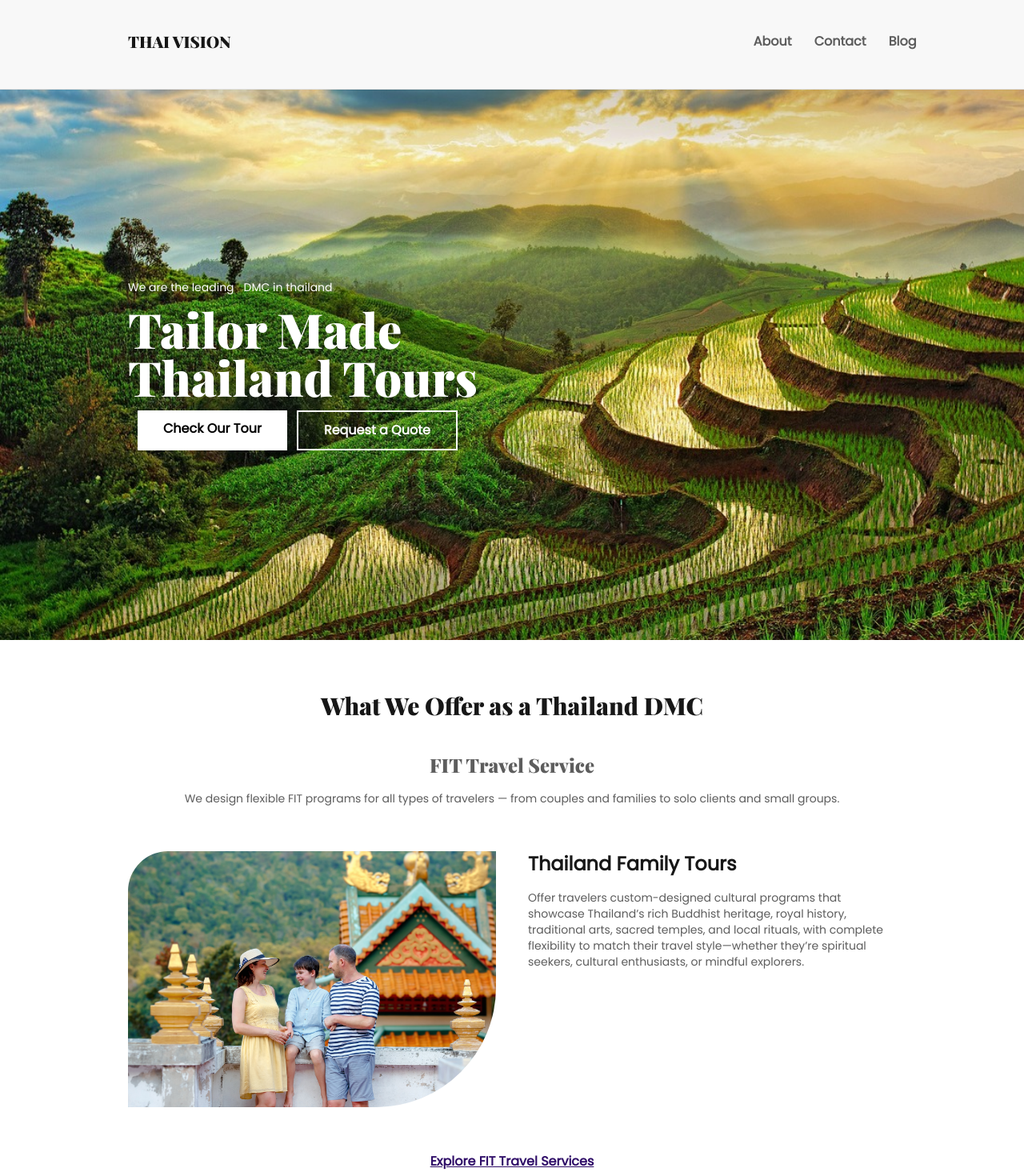
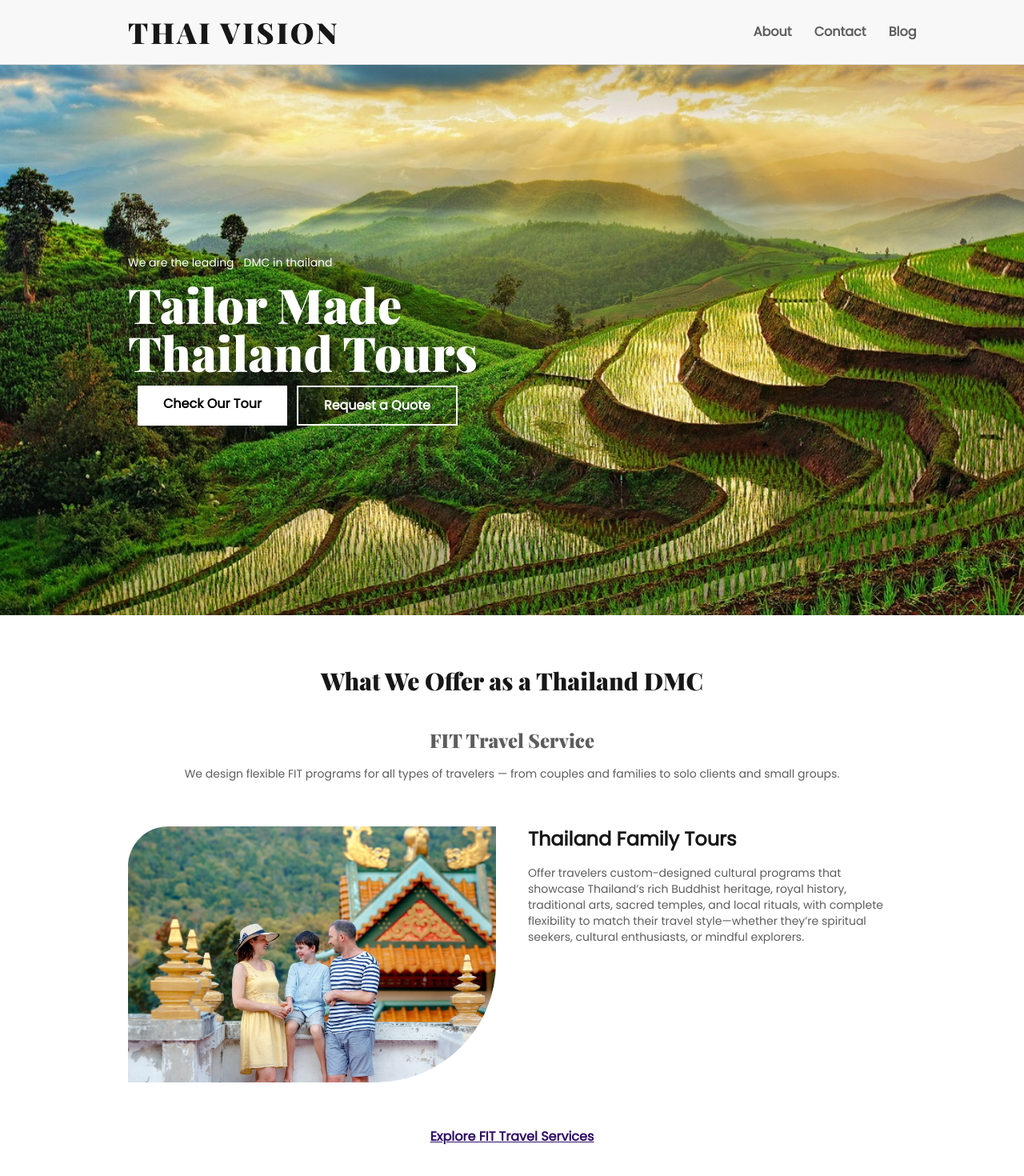
Before and after one commit to gokulkrishnakb/thai-vision, a Next.js app in the folder frontend/: page / in a window 1280 px wide. Shown: the top 1470 px of the page at 80% size. Built offline with nearby package versions, Linux system fonts and the light colour scheme.

Commit message:
added style to company name

```diff
--- a/frontend/src/app/globals.css
+++ b/frontend/src/app/globals.css
@@ -51,3 +51,35 @@ p {
   -ms-overflow-style: none;
   scrollbar-width: none;
 }
+.brand-title {
+  font-size: 36px;
+  font-weight: 900;
+  text-transform: uppercase;
+  letter-spacing: 3px;
+  display: flex;
+  align-items: center;
+  gap: 8px;
+  position: relative;
+}
+
+/* Icon styling */
+.brand-icon {
+  color: #1e3a8a; /* Dark blue */
+  filter: drop-shadow(1px 1px 3px rgba(0, 0, 50, 0.25));
+}
+
+/* THAI in Cinzel (luxury serif) */
+.brand-title .thai {
+  font-family: var(--font-cinzel), serif;
+  background: linear-gradient(90deg, #0f172a, #1e3a8a);
+  -webkit-background-clip: text;
+  -webkit-text-fill-color: transparent;
+  text-shadow: 1px 1px 6px rgba(0, 0, 50, 0.2);
+}
+
+/* VISION in Montserrat Alternates (modern sans-serif) */
+.brand-title .vision {
+  font-family: var(--font-montserrat-alt), sans-serif;
+  color: #1e3a8a;
+  text-shadow: 1px 1px 4px rgba(30, 58, 138, 0.35);
+}
--- a/frontend/src/app/layout.tsx
+++ b/frontend/src/app/layout.tsx
@@ -1,6 +1,20 @@
 import type { Metadata } from "next";
 import { Geist, Geist_Mono, Playfair_Display, Poppins } from "next/font/google";
 import "./globals.css";
+import { Cinzel, Montserrat_Alternates } from "next/font/google";
+
+const cinzel = Cinzel({
+  weight: ["700"],
+  subsets: ["latin"],
+  variable: "--font-cinzel",
+});
+
+const montserratAlt = Montserrat_Alternates({
+  weight: ["700"],
+  subsets: ["latin"],
+  variable: "--font-montserrat-alt",
+});
+
 
 const geistSans = Geist({
   variable: "--font-geist-sans",
--- a/frontend/src/components/shared/header.tsx
+++ b/frontend/src/components/shared/header.tsx
@@ -3,19 +3,21 @@ import React from "react";
 
 const HeaderComponent = () => {
   return (
-    <div className="shadow-xl/30 lg:h-[14vh] bg-navBgColor ">
-      <section className="py-3 h-full border-b border-appBorderColor">
+    <div className="shadow-xl/30  bg-navBgColor ">
+      <section className=" h-full border-b border-appBorderColor">
         <div className="mx-smallScreenMargin xl:mx-auto xl:w-containerWidth flex">
           <div className="flex justify-between items-center w-full">
             {/* <Image
-                               src="/logo.webp" // 👈 replace with your logo file in public/
+                               src="/logo.webp"
                                alt="Company Logo"
                                width={40}
                                height={40}
                                className="mr-2 rounded-full object-cover"
                              /> */}
-            <h6 className="font-bold text-xl">THAI VISION</h6>
-            <div className="lg:hidden block">
+{/*             <h6 className="brand-title text-blue-900">& THAI VISION</h6>
+ */}
+              <h6 className="brand-title">THAI VISION</h6>
+              <div className="lg:hidden block">
               <svg
                 xmlns="http://www.w3.org/2000/svg"
                 width={24}
```
